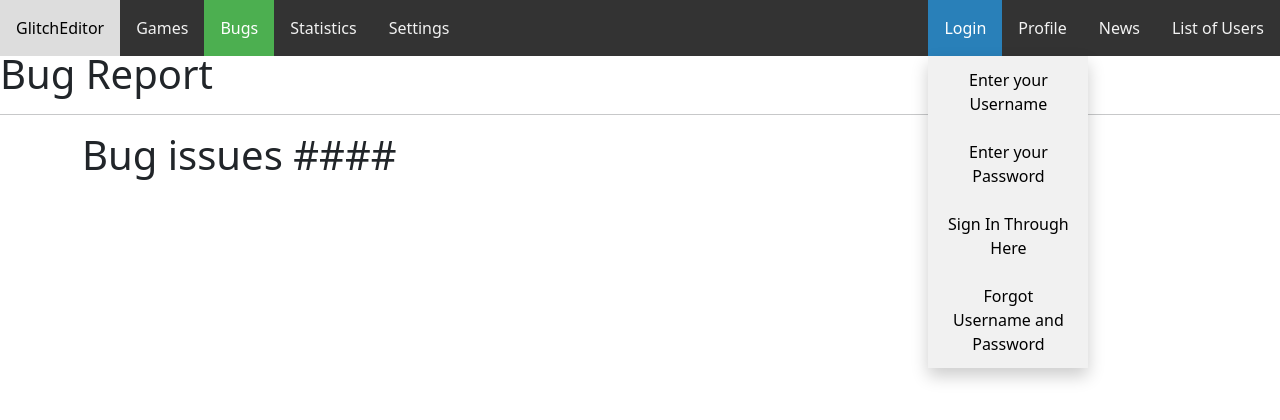
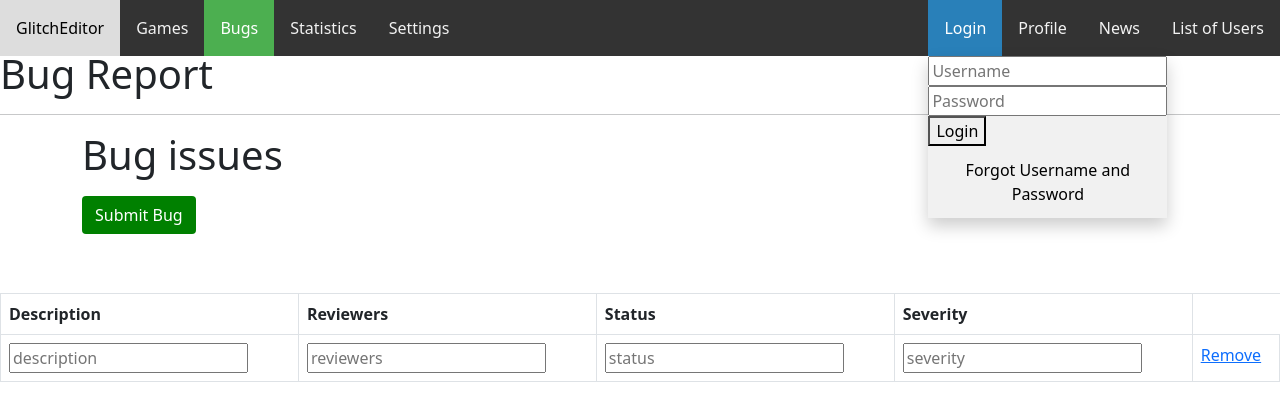
Before and after one commit to DavidVLe1/GlitchEditor, a plain HTML site: page GlitchEditor/bugsTab.html in a window 1280 px wide. Both pictures are taken after a click on the button "Login". Drawn offline with nearby package versions, Linux system fonts and the light colour scheme.

Commit message:
Add files via upload

```diff
--- a/GlitchEditor/bugsTab.html
+++ b/GlitchEditor/bugsTab.html
@@ -31,11 +31,15 @@
 
         <div class="topnav-right dropdown">
             <button onclick="myFunction()" class="dropbtn">Login</button>
-            <div id="myDropdown" class="dropdown-content">
-                <a href="#">Enter your Username</a>
-                <a href="#">Enter your Password</a>
-                <a href="#">Sign In Through Here</a>
-                <a href="#">Forgot Username and Password</a>
+            <div class="login-container">
+                <div id="myDropdown" class="dropdown-content">
+                    <form >
+                        <input id ="myUsername" type="text" placeholder="Username" name="username">
+                        <input id ="myPassword" type="text" placeholder="Password" name="psw">
+                        <button onclick="myUser()" type="submit">Login</button>
+                    </form>
+                    <a href="#">Forgot Username and Password</a>
+                </div>
             </div>
         </div>
 
@@ -46,15 +50,47 @@
     <h1>Bug Report</h1>
 </div>
 <hr>
+
 <div class="container">
-    <h1>Bug issues ####</h1>
+    <h1>Bug issues <h1>
+    <div class="set-form">
+        <a href="javascript:void(0);" class="addCF"><input type="button" id="bugField" onclick="" value="Submit Bug" class="btn bug-input" /></a>
+    </div>
 </div>
 
 
+ <table class="table table-bordered" id="customFields" >
+    <tr>
+        <th>Description</th>
+        <th>Reviewers</th>
+        <th>Status</th>
+        <th>Severity</th>
+        </tr>
+    <tr valign="top">
+        <td>
+            <input type="text" class="code" id="customFieldName" name="customFieldName[]" value="" placeholder="description" /> &nbsp;
+            </td>
+        <td>
+            <input type="text" class="code" id="customFieldValue" name="customFieldValue[]" value="" placeholder="reviewers" /> &nbsp;
+        </td>
+        <td>
+            <input type="text" class="code" id="customFieldName" name="customFieldName[]" value="" placeholder="status" /> &nbsp;
+            </td>
+        <td>
+            <input type="text" class="code" id="customFieldValue" name="customFieldValue[]" value="" placeholder="severity" /> &nbsp;
+        </td>
+
+        <td>
+            <a href="javascript:void(0);" class="remCF">Remove</a></a>
+        </td>
+    </tr>
+</table>
 
 
+<script src="https://ajax.googleapis.com/ajax/libs/jquery/3.5.1/jquery.min.js"></script>
+<script src="https://cdn.jsdelivr.net/npm/bootstrap@5.0.0-beta2/dist/js/bootstrap.bundle.js"></script>
+<script src="bugService.js"></script>
 <script src="services.js"></script>
-<script src="https://ajax.googleapis.com/ajax/libs/jquery/3.5.1/jquery.min.js"></script>
-<script src="https://cdn.jsdelivr.net/npm/bootstrap@5.0.0-beta2/dist/js/bootstrap.bundle.js" integrity="sha384-b5kHyXgcpbZJO/tY9Ul7kGkf1S0CWuKcCD38l8YkeH8z8QjE0GmW1gYU5S9FOnJ0" crossorigin="anonymous"></script>
+
 </body>
 </html>
--- a/GlitchEditor/styles.css
+++ b/GlitchEditor/styles.css
@@ -87,3 +87,13 @@
 .container{
     padding-bottom: 50px;
 }
+
+.bug-input {
+    background-color: green;
+    color: white;
+}
+
+.bug-btn {
+    background-color: red;
+    color: white;
+}
```
